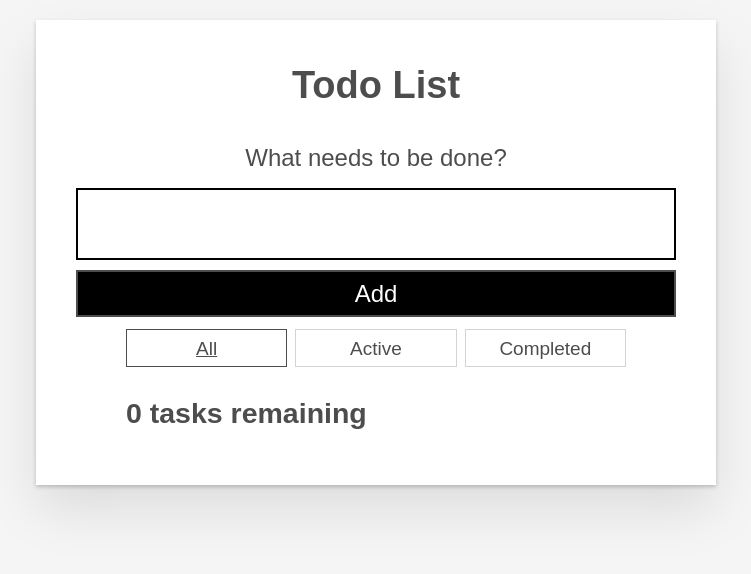
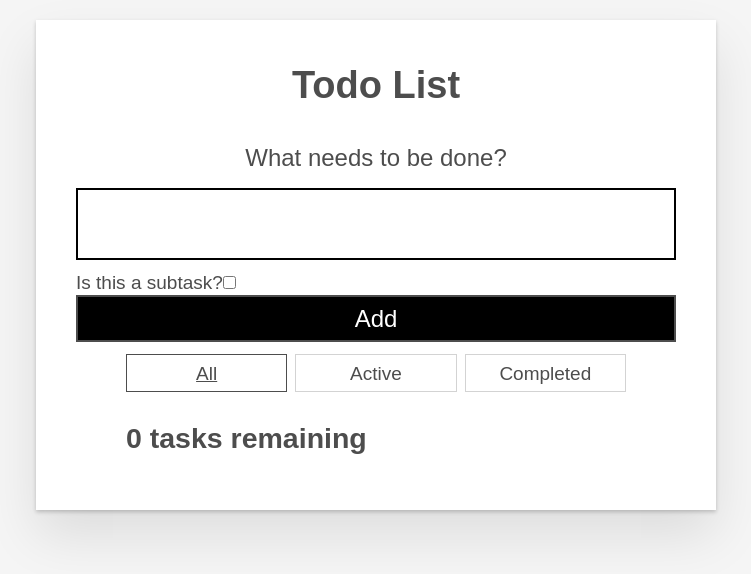
Before and after one commit to coreygans/655react, a React (Create React App) app: page / in a window 1280 px wide. Shown: the top 574 px of the page, without its empty margins (264-1015 px from the left). Built offline with nearby package versions, Linux system fonts and the light colour scheme.

Commit message:
Added form elements for subtask and linking to parent. Still need to show them in the view and resolve errors

```diff
--- a/src/App.css
+++ b/src/App.css
@@ -215,6 +215,11 @@ body {
 .todo > * {
   flex: 0 0 100%;
 }
+.subtodo {
+  margin-left: 40px;
+  padding-top: 10px;
+}
+
 .todo-text {
   border: 2px solid #565656;
   min-height: 4.4rem;
--- a/src/App.js
+++ b/src/App.js
@@ -16,6 +16,7 @@ const FILTER_NAMES = Object.keys(FILTER_MAP);
 
 function App(props) {
   const [tasks, setTasks] = useState(props.tasks);
+  const [parentTasks, setParentTasks] = useState([]);
   const [filter, setFilter] = useState("All");
   const filterList = FILTER_NAMES.map((name) => (
     <FilterButton
@@ -25,7 +26,9 @@ function App(props) {
       setFilter={setFilter}
     />
   ));
-  const taskList = tasks.filter(FILTER_MAP[filter]).map((task) => (
+  const taskList = tasks
+    .filter(FILTER_MAP[filter])
+    .map((task) => (
       <Todo
         id={task.id}
         name={task.name}
@@ -36,10 +39,33 @@ function App(props) {
         editTask={editTask}
       />
     ));
-  function addTask(name) {
+
+  function addTask(name, isSubTask, parentTaskId) {
+    if (isSubTask && parentTaskId) {
+      // If it's a subtask, link to parent task
+      const updatedTasks = tasks.map((task) =>
+        task.id === parentTaskId
+          ? {
+              ...task,
+              subtasks: [
+                ...(task.subtasks || []),
+                { id: nanoid(), name, completed: false },
+              ],
+            }
+          : task
+      );
+      setTasks(updatedTasks);
+    } else {
       const newTask = { id: `todo-${nanoid()}`, name, completed: false };
       setTasks([...tasks, newTask]);
+
+      if (!isSubTask) {
+        // Add regular task to the parentTasks list
+        setParentTasks([...parentTasks, newTask]);
       }
+    }
+  }
+
   function toggleTaskCompleted(id) {
     const updatedTasks = tasks.map((task) => {
       if (id === task.id) {
@@ -70,7 +96,7 @@ function App(props) {
   return (
     <div className="todoapp stack-large">
       <h1>Todo List</h1>
-      <Form addTask={addTask} />
+      <Form addTask={addTask} parentTasks={parentTasks} />
       <div className="filters btn-group stack-exception">{filterList}</div>
       <h2 id="list-heading">{headingText}</h2>
       <ul
--- a/src/components/Form.jsx
+++ b/src/components/Form.jsx
@@ -2,15 +2,34 @@ import { useState } from "react";
 
 function Form(props) {
   const [name, setName] = useState("");
+  const [isSubTask, setSubTask] = useState(false);
+  const [selectedParentTask, setSelectedParentTask] = useState(null);
 
   function handleChange(event) {
     setName(event.target.value);
   }
+  function handleCheckboxChange(event) {
+    setSubTask(event.target.checked);
+  }
+
+  function handleDropdownChange(event) {
+    setSelectedParentTask(event.target.value);
+  }
 
   function handleSubmit(event) {
     event.preventDefault();
-    props.addTask(name);
-    setName("");
+    if (name === "") {
+      alert("Need to enter a value");
+    } else {
+      if (isSubTask && selectedParentTask !== null) {
+        props.addTask(name, isSubTask, selectedParentTask);
+      } else {
+        props.addTask(name);
+      }
+      setName("");
+      setSubTask(false);
+      setSelectedParentTask("");
+    }
   }
   return (
     <form onSubmit={handleSubmit}>
@@ -28,6 +47,35 @@ function Form(props) {
         value={name}
         onChange={handleChange}
       />
+      <label htmlFor="new-subtask" className="label__sm">
+        Is this a subtask?
+      </label>
+      <input
+        type="checkbox"
+        id="new-subtask"
+        value={isSubTask}
+        onChange={handleCheckboxChange}
+      />
+           {isSubTask && props.parentTasks.length > 0 && (
+
+        <div>
+          <label htmlFor="parent-task-dropdown" className="label__sm">
+            Select Parent Task:
+          </label>
+          <select
+            id="parent-task-dropdown"
+            onChange={handleDropdownChange}
+            value={selectedParentTask}
+          >
+            <option value={null}>Select a Parent Task</option>
+            {props.parentTasks.map((parentTask) => (
+              <option key={parentTask.id} value={parentTask.id}>
+                {parentTask.name}
+              </option>
+            ))}
+          </select>
+        </div>
+           )}
       <button type="submit" className="btn btn__primary btn__lg">
         Add
       </button>
--- a/src/components/Todo.jsx
+++ b/src/components/Todo.jsx
@@ -57,6 +57,15 @@ function Todo(props) {
           {props.name}
         </label>
       </div>
+      {props.subtasks && props.subtasks.length > 0 && (
+        <ul className="subtask-list">
+          {props.subtasks.map((subtask) => (
+            <li key={subtask.id} className="subtask">
+              {subtask.name}
+            </li>
+          ))}
+        </ul>
+      )}
       <div className="btn-group">
         <button type="button" className="btn" onClick={() => setEditing(true)}>
           Edit <span className="visually-hidden">{props.name}</span>
@@ -67,11 +76,12 @@ function Todo(props) {
           onClick={() => props.deleteTask(props.id)}>
           Delete <span className="visually-hidden">{props.name}</span>
         </button>
+
       </div>
     </div>
   );
 
-  return <li className="todo">{isEditing ? editingTemplate : viewTemplate}</li>;
+  return <li className={`todo>${props.subtasks ? " with-subtasks" : ""}`}>{isEditing ? editingTemplate : viewTemplate} </li>;
 }
 
 export default Todo;
```
Lines whose indentation alone changed are shown as unchanged.
